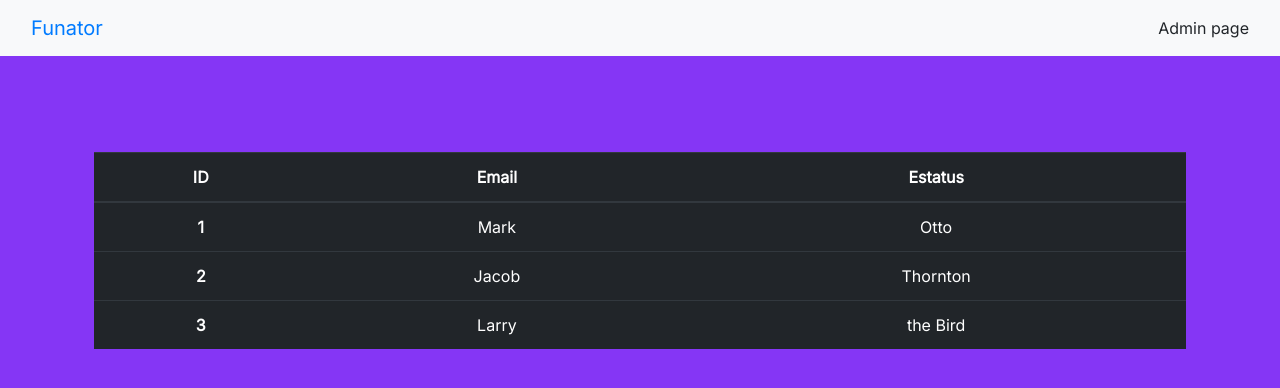
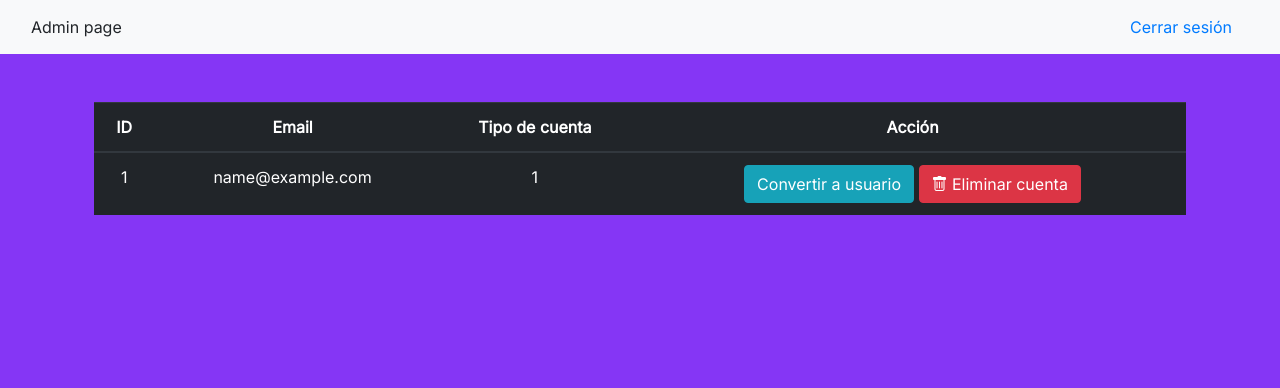
Before and after one commit to ph286/ProyectoWeb, a PHP site: page /src/admin.php in a window 1280 px wide. Shown: the top 388 px of the page. Run offline with PHP 8.4, Linux system fonts and the light colour scheme; the visitor is signed in with stand-in values (Sample User, id 1); tables that the repository leaves empty or names only in its code hold one stand-in row (values such as "Sample post"); some libraries are stand-ins or nearby versions.

Commit message:
Adding the user queries

```diff
--- a/src/admin.php
+++ b/src/admin.php
@@ -6,15 +6,21 @@
     $isAdmin = $_SESSION["type"] == "admin";
 
     if (!$isAdmin) header("Location: ../");
+
+    $mysqli = new mysqli('localhost', 'root', '', 'funator');
+    $usersQuery = "SELECT `cuenta_id`,`email`,`type_account` FROM `cuentas` WHERE `type_account` <> 'admin'";
+
+    $usersResult = mysqli_query($mysqli, $usersQuery);
 ?>
 <!DOCTYPE html>
-<html lang="en">
+<html lang="es">
 <head>
     <meta charset="UTF-8">
     <meta http-equiv="X-UA-Compatible" content="IE=edge">
     <meta name="viewport" content="width=device-width, initial-scale=1.0">
     <title>Funator admin page</title>
     <link rel="stylesheet" href="https://fonts.googleapis.com/css?family=Inter">
+    <link rel="stylesheet" href="https://cdn.jsdelivr.net/npm/bootstrap-icons@1.10.2/font/bootstrap-icons.css">
     <link rel="stylesheet" href="https://cdn.jsdelivr.net/npm/bootstrap@4.0.0/dist/css/bootstrap.min.css" integrity="sha384-Gn5384xqQ1aoWXA+058RXPxPg6fy4IWvTNh0E263XmFcJlSAwiGgFAW/dAiS6JXm" crossorigin="anonymous">
     <style>
         * {
@@ -25,44 +31,66 @@
             background-color: #8536F5;
         }
     </style>
+    <script src="https://ajax.googleapis.com/ajax/libs/jquery/3.2.0/jquery.min.js"></script>
 </head>
 <body>
 
     <nav class="navbar bg-light">
         <div class="container-fluid">
-            <a class="navbar-brand" href="../">Funator</a>
-
+            Admin page
             <div>
-                Admin page
+                <a href="logout.php">
+                    <button type="button" class="btn btn-link px-3 me-2">
+                        Cerrar sesión
+                    </button>
+                </a>
             </div>
         </div>
     </nav>
 
-    <div class="px-4 pt-5 my-5 text-center container">
+    <div class="px-4 pt-4 my-4 text-center container">
         <table class="table table-dark">
         <thead>
             <tr>
-            <th scope="col">ID</th>
-            <th scope="col">Email</th>
-            <th scope="col">Estatus</th>
+                <th scope="col">ID</th>
+                <th scope="col">Email</th>
+                <th scope="col">Tipo de cuenta</th>
+                <th scope="col">Acción</th>
             </tr>
         </thead>
         <tbody>
-            <tr>
-            <th scope="row">1</th>
-            <td>Mark</td>
-            <td>Otto</td>
-            </tr>
-            <tr>
-            <th scope="row">2</th>
-            <td>Jacob</td>
-            <td>Thornton</td>
-            </tr>
-            <tr>
-            <th scope="row">3</th>
-            <td>Larry</td>
-            <td>the Bird</td>
-            </tr>
+            <?php while($user = mysqli_fetch_array($usersResult)):?>
+                <tr>
+                    <td><?= $user[0]?></td>
+                    <td><?= $user[1]?></td>
+                    <td><?= $user[2]?></td>
+                    <td>
+                        <?php if($user[2] == "user") {
+                            $value =  $text = "editor";
+                            $styleButton = "btn-primary";
+                        } else {
+                            $value = "user";
+                            $text = "usuario";
+                            $styleButton = "btn-info";
+                        }?>
+                        <div>
+                            <a href="userQuery.php?id=<?=$user[0]?>&type=<?=$value?>&query=update">
+                                <button type="submit" class="btn <?=$styleButton?>">
+                                    Convertir a <?= $text?>
+                                </button>
+                            </a>
+
+                            <a href="userQuery.php?id=<?=$user[0]?>&query=delete">
+                                <button type="submit" class="btn btn-danger">
+                                    <i class="bi bi-trash"></i>
+                                    Eliminar cuenta
+                                </button>
+                            </a>
+                        </div>
+                    </td>
+                    </tr>
+                <tr>
+            <?php endwhile?>
         </tbody>
         </table>
     </div>
```
Also changed, not shown: src/userQuery.php (added, +21 -0 lines).
